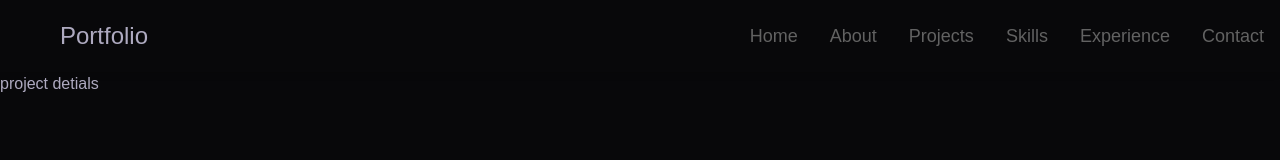
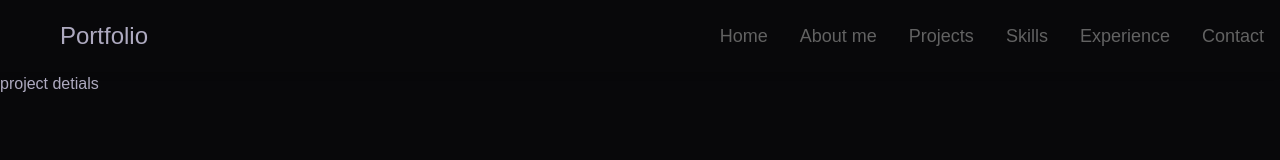
Before and after one commit to shiba-murmu/project-public-portfolio-website, a React (Vite) app: page /project-details in a window 1280 px wide. Shown: the top 160 px of the page. Built offline with nearby package versions, Linux system fonts and the light colour scheme; a web font is replaced by a local one.

Commit message:
header options text changed

```diff
--- a/src/components/header/Header.jsx
+++ b/src/components/header/Header.jsx
@@ -118,7 +118,7 @@ function Header() {
                 {/* desktop menu */}
                 <div className="hidden md:flex space-x-8 p-4 text-lg">
                     <div onClick={() => ScrollToSection("Home")} className="cursor-pointer text-(--muted-text) hover:text-white transition duration-300">Home</div>
-                    <div onClick={() => ScrollToSection("About")} className="cursor-pointer text-(--muted-text) hover:text-white transition duration-300">About</div>
+                    <div onClick={() => ScrollToSection("About")} className="cursor-pointer text-(--muted-text) hover:text-white transition duration-300">About me</div>
                     <div onClick={() => ScrollToSection("project")} className="cursor-pointer text-(--muted-text) hover:text-white transition duration-300">Projects</div>
                     <div onClick={() => ScrollToSection("skills")} className="cursor-pointer text-(--muted-text) hover:text-white transition duration-300">Skills</div>
                     <div onClick={() => ScrollToSection("experience")} className="cursor-pointer text-(--muted-text) hover:text-white transition duration-300">Experience</div>
@@ -138,9 +138,10 @@ function Header() {
                 >
                     <nav className="flex flex-col items-center justify-center p-4 space-y-5 bg-(--footer-background) text-lg rounded-b-3xl">
                         <button onClick={() => ScrollToSection("Home", setMenuOpen)} className="w-full">Home</button>
-                        <button onClick={() => ScrollToSection("About", setMenuOpen)} className="w-full">About</button>
+                        <button onClick={() => ScrollToSection("About", setMenuOpen)} className="w-full">About me</button>
                         <button onClick={() => ScrollToSection("project", setMenuOpen)} className="w-full">Projects</button>
-                        <button onClick={() => ScrollToSection("skills", setMenuOpen)} className="w-full">Skills</button>
+                        <button onClick={() => ScrollToSection("skills", setMenuOpen)} className="w-full hidden md:block">Skills</button>
+                        <button onClick={() => ScrollToSection("skills", setMenuOpen)} className="w-full not-last:md:hidden">Technical skills</button>
                         <button onClick={() => ScrollToSection("experience", setMenuOpen)} className="w-full">Experience</button>
                         <button onClick={() => ScrollToSection("contact", setMenuOpen)} className="w-full">Contact</button>
                     </nav>
```
